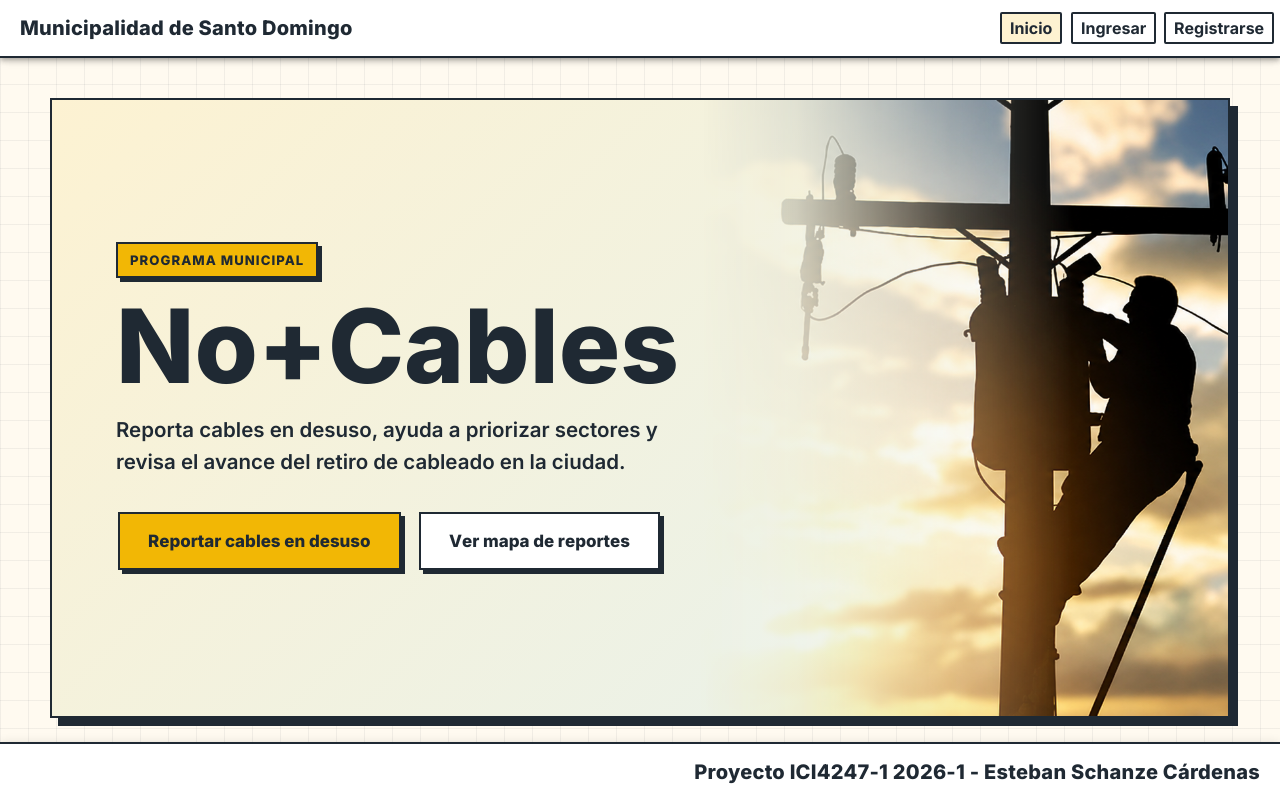
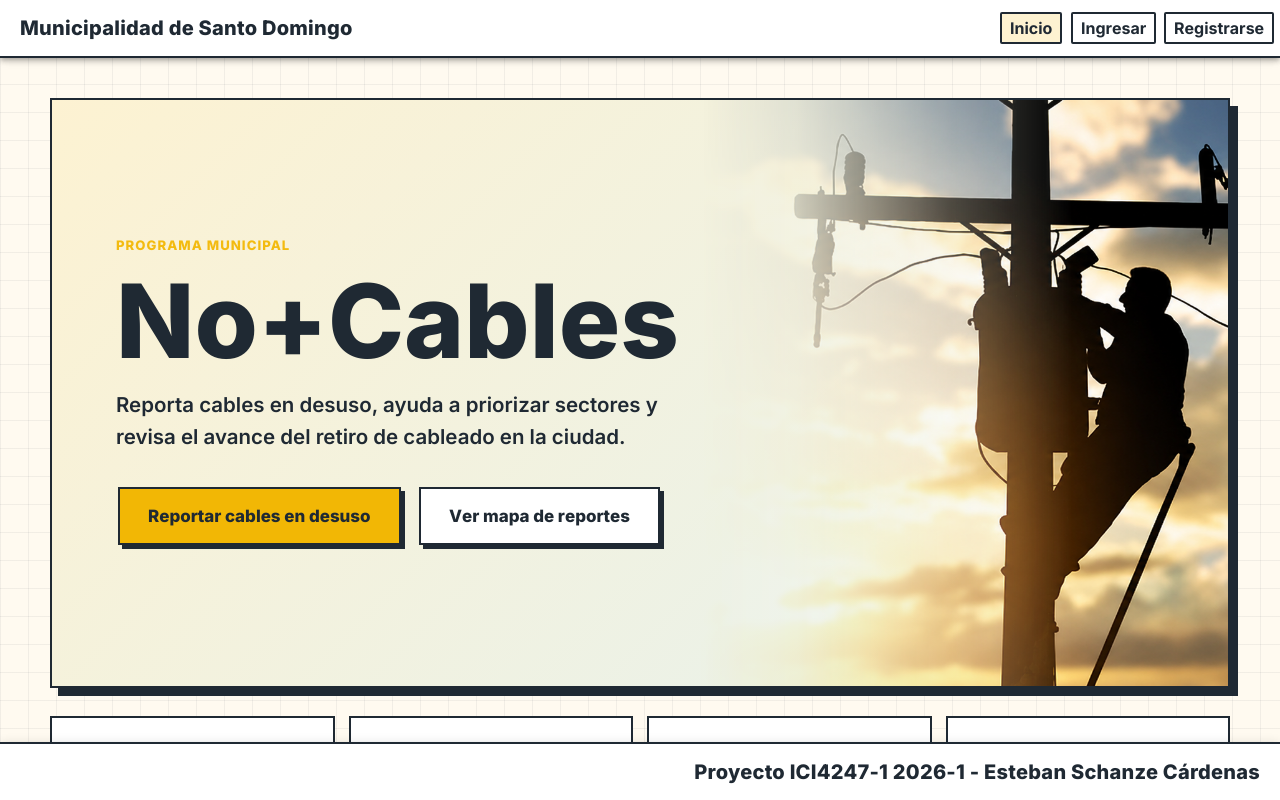
Before and after one commit to eschanze/ICI4247-1-Proyecto, a React (Vite) app: page /inicio in a window 1280 px wide. Built offline with nearby package versions, Linux system fonts and the light colour scheme.

Commit message:
Ajuste landing page

```diff
--- a/src/features/landing/LandingPage.css
+++ b/src/features/landing/LandingPage.css
@@ -44,7 +44,7 @@
   display: grid;
   gap: 34px;
   grid-template-columns: minmax(0, 0.95fr) minmax(360px, 1.05fr);
-  min-height: min(620px, calc(100vh - 180px));
+  min-height: min(590px, calc(100vh - 200px));
   overflow: hidden;
 }
 
@@ -58,16 +58,13 @@
 
 .landing-eyebrow {
   /* Etiqueta superior del hero. */
-  background: var(--ion-color-primary);
-  border: var(--app-border-width) solid var(--app-ink);
-  box-shadow: 4px 4px 0 var(--app-ink);
+  color: rgba(var(--ion-color-primary-rgb), 0.95);
   display: inline-flex;
   font-size: 0.82rem;
   font-weight: 800;
   justify-self: start;
   letter-spacing: 0.08em;
   margin: 0;
-  padding: 8px 12px;
   text-transform: uppercase;
 }
 
@@ -157,21 +154,12 @@
   /* Tarjeta individual de estadística. */
   background: var(--app-surface);
   border: var(--app-border-width) solid var(--app-ink);
+  justify-content: center;
   display: flex;
   flex-direction: column;
-  gap: 10px;
-  min-height: 152px;
-  padding: 18px;
-}
-
-.landing-stat ion-icon {
-  /* Ícono destacado para reforzar la lectura rápida de cada métrica. */
-  background: rgba(var(--ion-color-primary-rgb), 0.2);
-  border: var(--app-border-width) solid var(--app-ink);
-  box-shadow: 3px 3px 0 var(--app-ink);
-  font-size: 1.55rem;
-  padding: 9px;
-  width: max-content;
+  gap: 8px;
+  min-height: 118px;
+  padding: 16px;
 }
 
 .landing-stat strong {
--- a/src/features/landing/LandingPage.tsx
+++ b/src/features/landing/LandingPage.tsx
@@ -3,10 +3,7 @@ import {
   calendarOutline,
   checkmarkDoneOutline,
   clipboardOutline,
-  locationOutline,
-  peopleOutline,
   searchOutline,
-  statsChartOutline,
 } from 'ionicons/icons';
 import landingBackground from '../../assets/landing_bg.png';
 import { usePageTitle } from '../../core/hooks/usePageTitle';
@@ -15,10 +12,10 @@ import './LandingPage.css';
 // Datos para la sección de estadísticas rápidas en la landing page
 // Por ahora son falsos, en la entrega 2 se reemplazarán por datos reales obtenidos del backend
 const programStats = [
-  { icon: clipboardOutline, label: 'Reportes activos', value: '16' },
-  { icon: statsChartOutline, label: 'Metros de cable retirados', value: '3.420 m' },
-  { icon: locationOutline, label: 'Sectores cubiertos', value: '14' },
-  { icon: peopleOutline, label: 'Vecinos participantes', value: '870' },
+  { label: 'Reportes activos', value: '2' },
+  { label: 'Metros de cable retirados', value: '3.420 m' },
+  { label: 'Sectores cubiertos', value: '14' },
+  { label: 'Vecinos participantes', value: '870' },
 ];
 
 // Texto e íconos para cada paso que se muestra en la landing page
@@ -85,7 +82,6 @@ export function LandingPage() {
             <div className="landing-stats">
               {programStats.map((stat) => (
                 <div className="landing-stat" key={stat.label}>
-                  <IonIcon icon={stat.icon} aria-hidden="true" />
                   <strong>{stat.value}</strong>
                   <span>{stat.label}</span>
                 </div>
```
